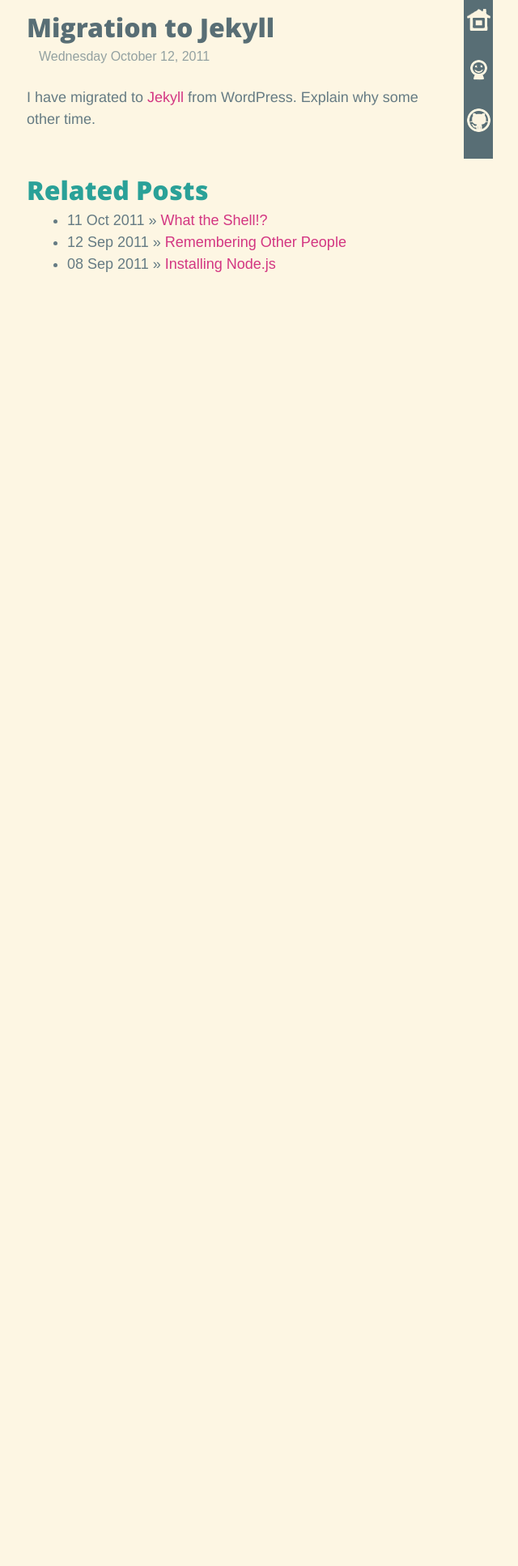
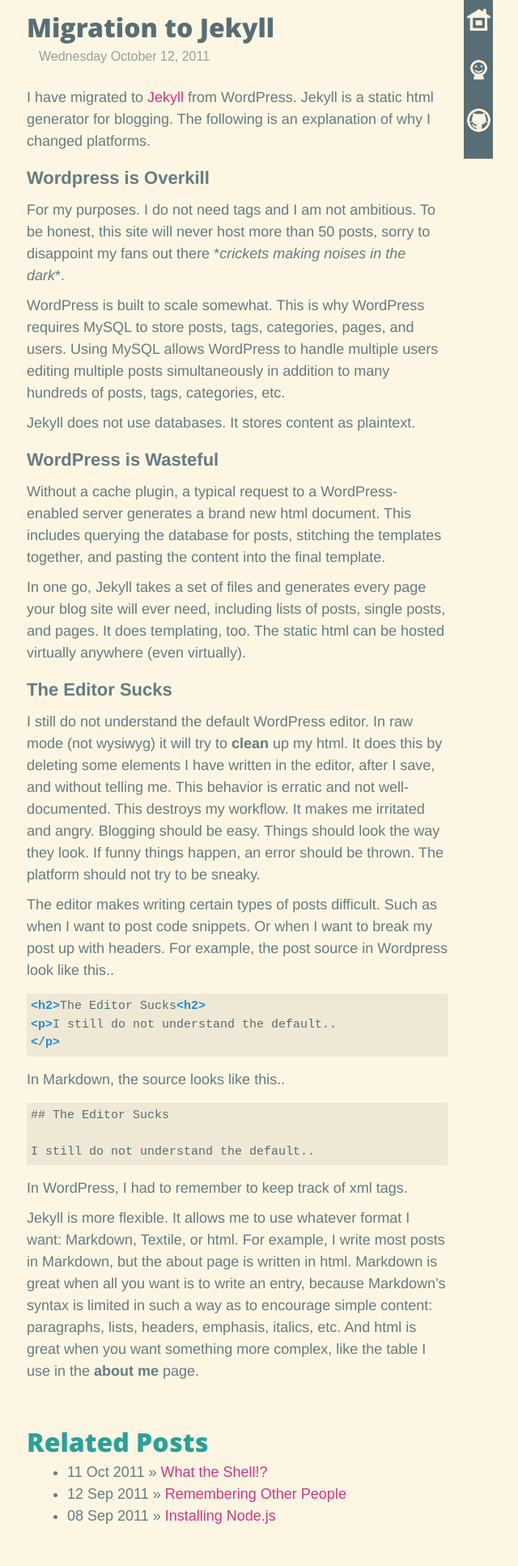
Before and after one commit to dangduc/dangduc.github.com, a Jekyll site: the page built from _posts/2011-10-12-migration-to-jekyll.md, in a window 1280 px wide. Shown: the whole page at 81% size, without its empty margins (297-937 px from the left). Built offline with Jekyll 4.4.1, drawn with Linux system fonts in a browser that asks for light colours; some web fonts are replaced; Markdown is read by kramdown in place of the engine named in the settings; before the commit the page ends 900 px from its top, so only the background shows below that.

Commit message:
added header css styling and migration post

```diff
--- a/_posts/2011-10-12-migration-to-jekyll.md
+++ b/_posts/2011-10-12-migration-to-jekyll.md
@@ -3,4 +3,42 @@
 title: Migration to Jekyll
 ---
 
-I have migrated to [Jekyll](http://jekyllrb.com/) from WordPress. Explain why some other time.
+I have migrated to [Jekyll](http://jekyllrb.com/) from WordPress. Jekyll is a static html generator for blogging. The following is an explanation of why I changed platforms.
+
+## Wordpress is Overkill
+
+For my purposes. I do not need tags and I am not ambitious. To be honest, this site will never host more than 50 posts, sorry to disappoint my fans out there \**crickets making noises in the dark*\*.
+
+WordPress is built to scale somewhat. This is why WordPress requires MySQL to store posts, tags, categories, pages, and users. Using MySQL allows WordPress to handle multiple users editing multiple posts simultaneously in addition to many hundreds of posts, tags, categories, etc.
+
+Jekyll does not use databases. It stores content as plaintext.
+
+## WordPress is Wasteful
+
+Without a cache plugin, a typical request to a WordPress-enabled server generates a brand new html document. This includes querying the database for posts, stitching the templates together, and pasting the content into the final template.
+
+In one go, Jekyll takes a set of files and generates every page your blog site will ever need, including lists of posts, single posts, and pages. It does templating, too. The static html can be hosted virtually anywhere (even virtually).
+
+## The Editor Sucks
+
+I still do not understand the default WordPress editor. In raw mode (not wysiwyg) it will try to **clean** up my html. It does this by deleting some elements I have written in the editor, after I save, and without telling me. This behavior is erratic and not well-documented. This destroys my workflow. It makes me irritated and angry. Blogging should be easy. Things should look the way they look. If funny things happen, an error should be thrown. The platform should not try to be sneaky.
+
+The editor makes writing certain types of posts difficult. Such as when I want to post code snippets. Or when I want to break my post up with headers. For example, the post source in Wordpress look like this..
+
+{% highlight html %}
+<h2>The Editor Sucks<h2>
+<p>I still do not understand the default..
+</p>
+{% endhighlight %}
+
+In Markdown, the source looks like this..
+
+{% highlight html %}
+## The Editor Sucks
+
+I still do not understand the default..
+{% endhighlight %}
+
+In WordPress, I had to remember to keep track of xml tags.
+
+Jekyll is more flexible. It allows me to use whatever format I want: Markdown, Textile, or html. For example, I write most posts in Markdown, but the about page is written in html. Markdown is great when all you want is to write an entry, because Markdown's syntax is limited in such a way as to encourage simple content: paragraphs, lists, headers, emphasis, italics, etc. And html is great when you want something more complex, like the table I use in the **about me** page.
--- a/css/style.css
+++ b/css/style.css
@@ -142,6 +142,14 @@
    color:#D33682;
 }
 
+
+div.post h2{
+   font-family:'Helvetica Neue',arial,serif;
+   color:#657B83;
+   font-size:22px;
+   margin:15px 0px 0px 0px;
+}
+
 div.post p{
    font-family:'Helvetica Neue',arial,serif;
    color:#657B83;
```
